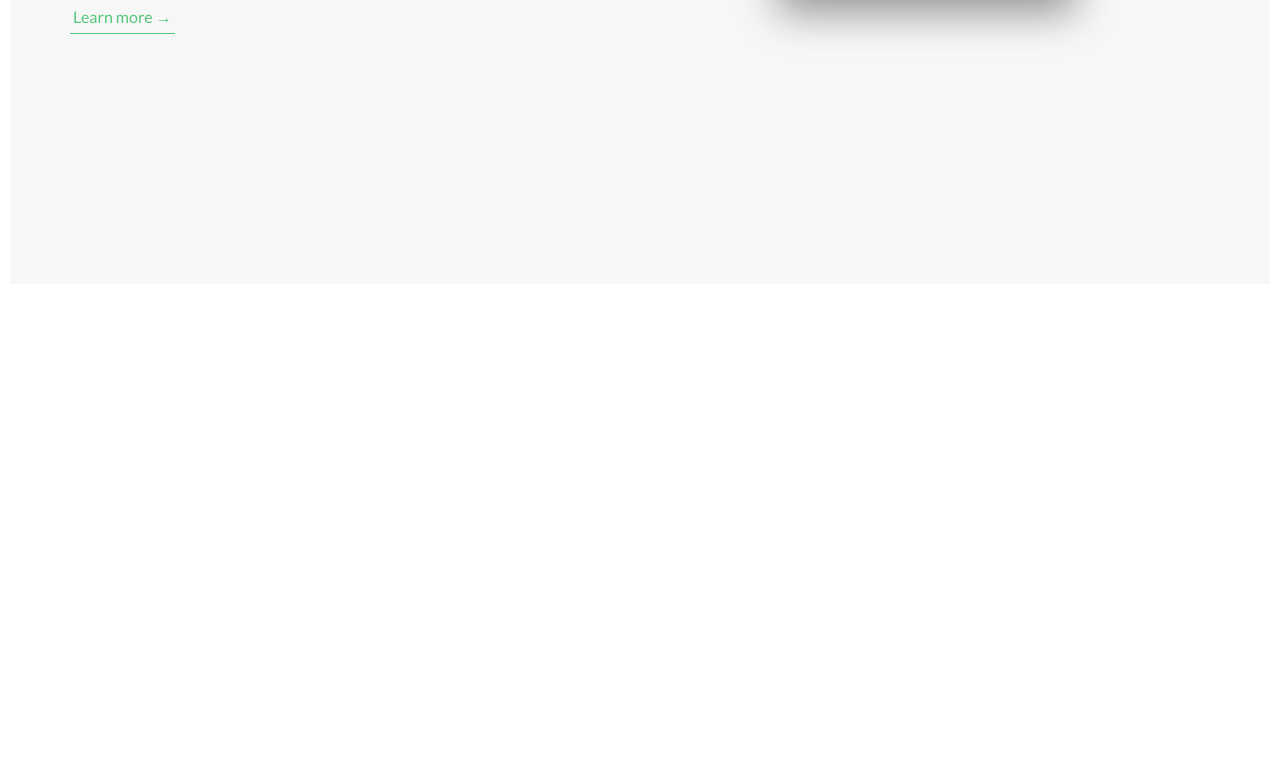
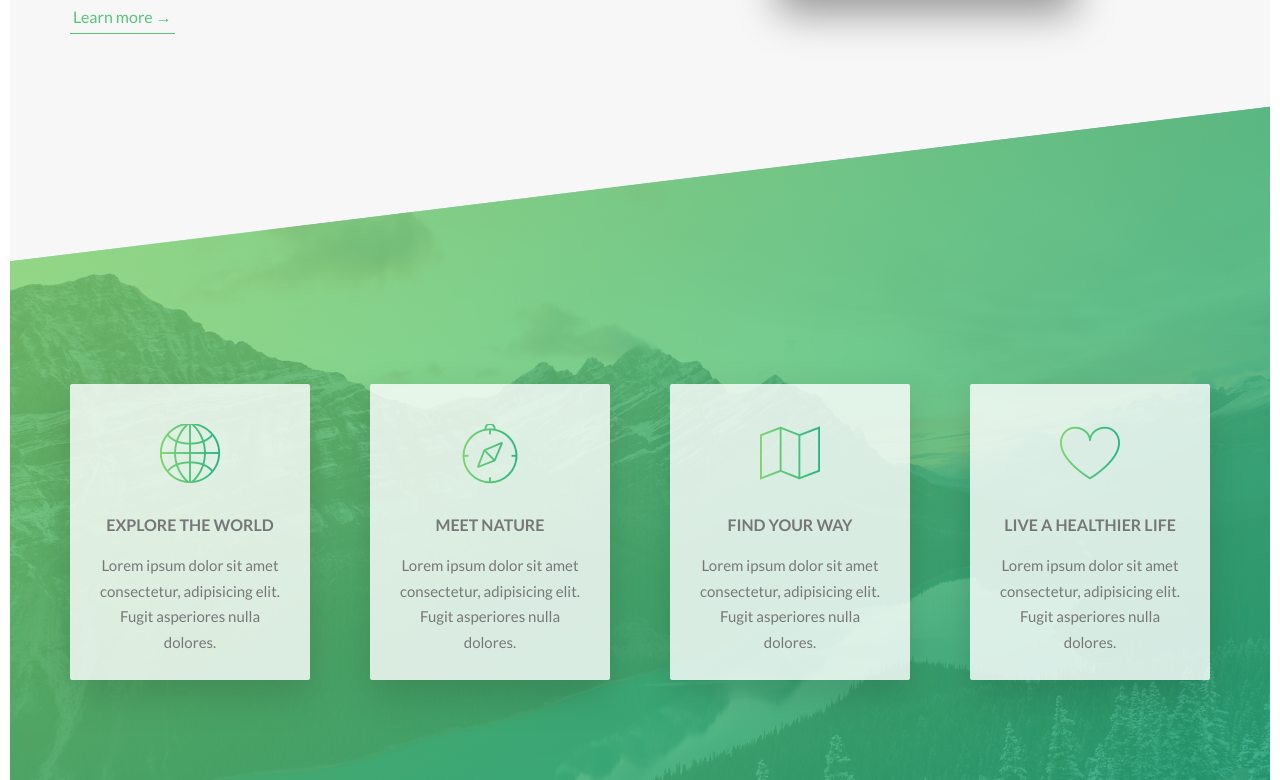
Before and after one commit to alessiojorge/advanced-css, a React (Create React App) app in the folder client/: page / in a window 1280 px wide. Shown: the part 1280-2060 px from the top of the page. Before the commit the page ends 1574 px from the top, so only its background shows below. Built offline with nearby package versions, Linux system fonts and the light colour scheme.

Commit message:
Finished features section

```diff
--- /dev/null
+++ b/client/src/components/Features/Feature/Feature.js
@@ -0,0 +1,17 @@
+import React from 'react';
+import './_feature.scss';
+import classnames from 'classnames';
+
+const feature = props => {
+  return (
+    <div className="feature-box">
+      <i className={classnames('feature-box__icon', props.icon)} />
+      <h3 className="heading-tertiary u-margin-bottom-small">
+        {props.heading}
+      </h3>
+      <p className="feature-box__text">{props.text}</p>
+    </div>
+  );
+};
+
+export default feature;
--- /dev/null
+++ b/client/src/components/Features/Feature/_feature.scss
@@ -0,0 +1,26 @@
+@import '../../../sass/main.scss';
+
+.feature-box {
+  background-color: rgba($color-white, 0.8);
+  font-size: 1.5rem;
+  padding: 2.5rem;
+  text-align: center;
+  border-radius: 2px;
+  box-shadow: 0 1.5rem 4rem rgba($color-black, 0.15);
+  transition: transform 0.3s;
+
+  &__icon {
+    font-size: 6rem;
+    margin: 0.5rem;
+    background-image: linear-gradient(
+      to right,
+      $color-primary-light,
+      $color-primary-dark
+    );
+    -webkit-background-clip: text;
+    color: transparent;
+  }
+  &:hover {
+    transform: translateY(-1.5rem) scale(1.03);
+  }
+}
--- /dev/null
+++ b/client/src/components/Features/Features.js
@@ -0,0 +1,48 @@
+import React from 'react';
+import './_features.scss';
+import '../Grids/_grids.scss';
+
+import Feature from './Feature/Feature';
+
+const features = () => {
+  return (
+    <section className="section-features">
+      <div className="row">
+        <div className="col-1-of-4">
+          <Feature
+            icon="icon-basic-world"
+            heading="Explore the world"
+            text="Lorem ipsum dolor sit amet consectetur, adipisicing elit. Fugit
+            asperiores nulla dolores."
+          />
+        </div>
+        <div className="col-1-of-4">
+          <Feature
+            icon="icon-basic-compass"
+            heading="Meet nature"
+            text="Lorem ipsum dolor sit amet consectetur, adipisicing elit. Fugit
+            asperiores nulla dolores."
+          />
+        </div>
+        <div className="col-1-of-4">
+          <Feature
+            icon="icon-basic-map"
+            heading="Find your way"
+            text="Lorem ipsum dolor sit amet consectetur, adipisicing elit. Fugit
+            asperiores nulla dolores."
+          />
+        </div>
+        <div className="col-1-of-4">
+          <Feature
+            icon="icon-basic-heart"
+            heading="Live a healthier life"
+            text="Lorem ipsum dolor sit amet consectetur, adipisicing elit. Fugit
+            asperiores nulla dolores."
+          />
+        </div>
+      </div>
+    </section>
+  );
+};
+
+export default features;
--- /dev/null
+++ b/client/src/components/Features/_features.scss
@@ -0,0 +1,19 @@
+@import '../../sass/main.scss';
+
+.section-features {
+  padding: 20rem 0;
+  margin-top: -10rem;
+  background-image: linear-gradient(
+      to right bottom,
+      rgba($color-primary-light, 0.8),
+      rgba($color-primary-dark, 0.8)
+    ),
+    url(../../assets/nat-4.jpg);
+  background-size: cover;
+
+  transform: skewY(-7deg);
+
+  & > * {
+    transform: skewY(7deg);
+  }
+}
--- a/client/src/components/index.js
+++ b/client/src/components/index.js
@@ -1,5 +1,6 @@
 import Header from './Header/Header';
 import Grids from './Grids/Grids';
 import About from './About/About';
+import Features from './Features/Features';
 
-export { Header, Grids, About };
+export { Header, Grids, About, Features };
--- a/client/src/container/App.js
+++ b/client/src/container/App.js
@@ -1,7 +1,7 @@
 import React, { Component } from 'react';
 import './App.scss';
 
-import { Header, About } from '../components/index';
+import { Header, About, Features } from '../components/index';
 
 class App extends Component {
   render() {
@@ -11,6 +11,7 @@ class App extends Component {
 
         <main>
           <About />
+          <Features />
         </main>
       </div>
     );
```
